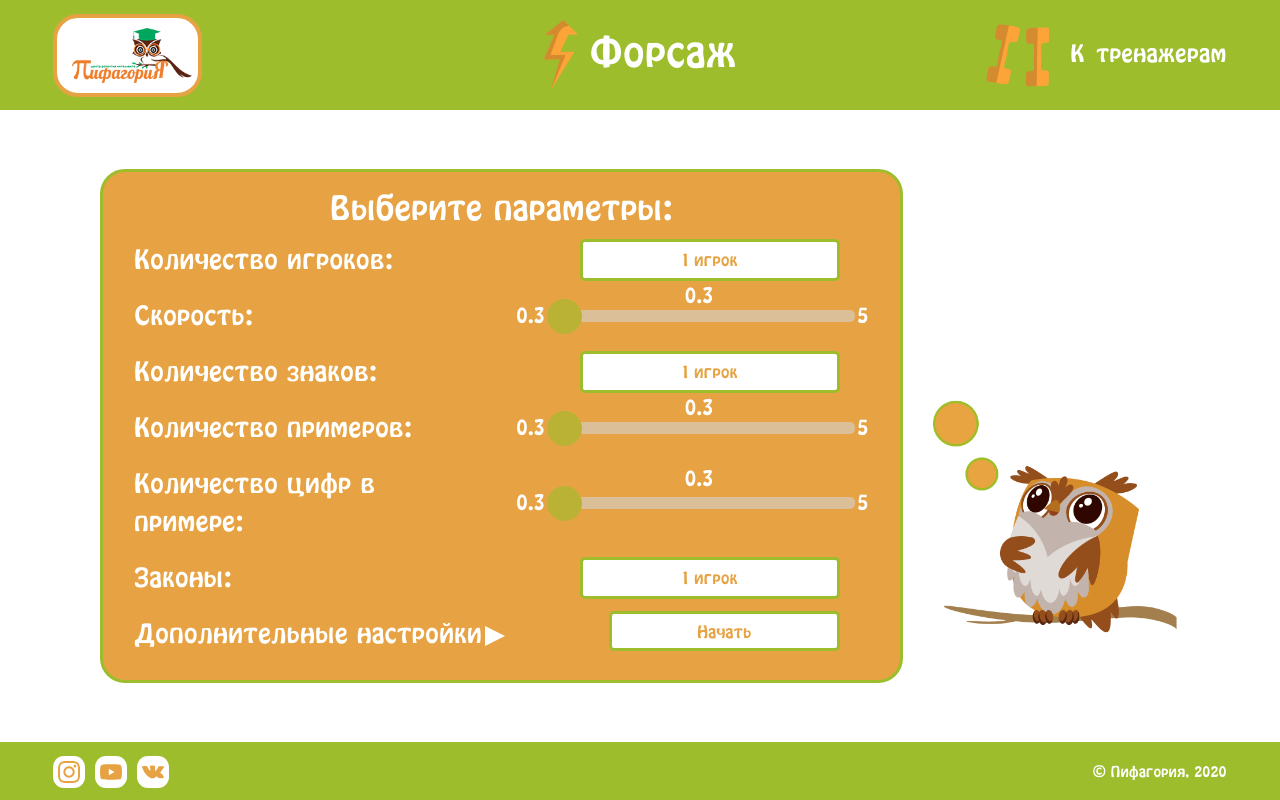
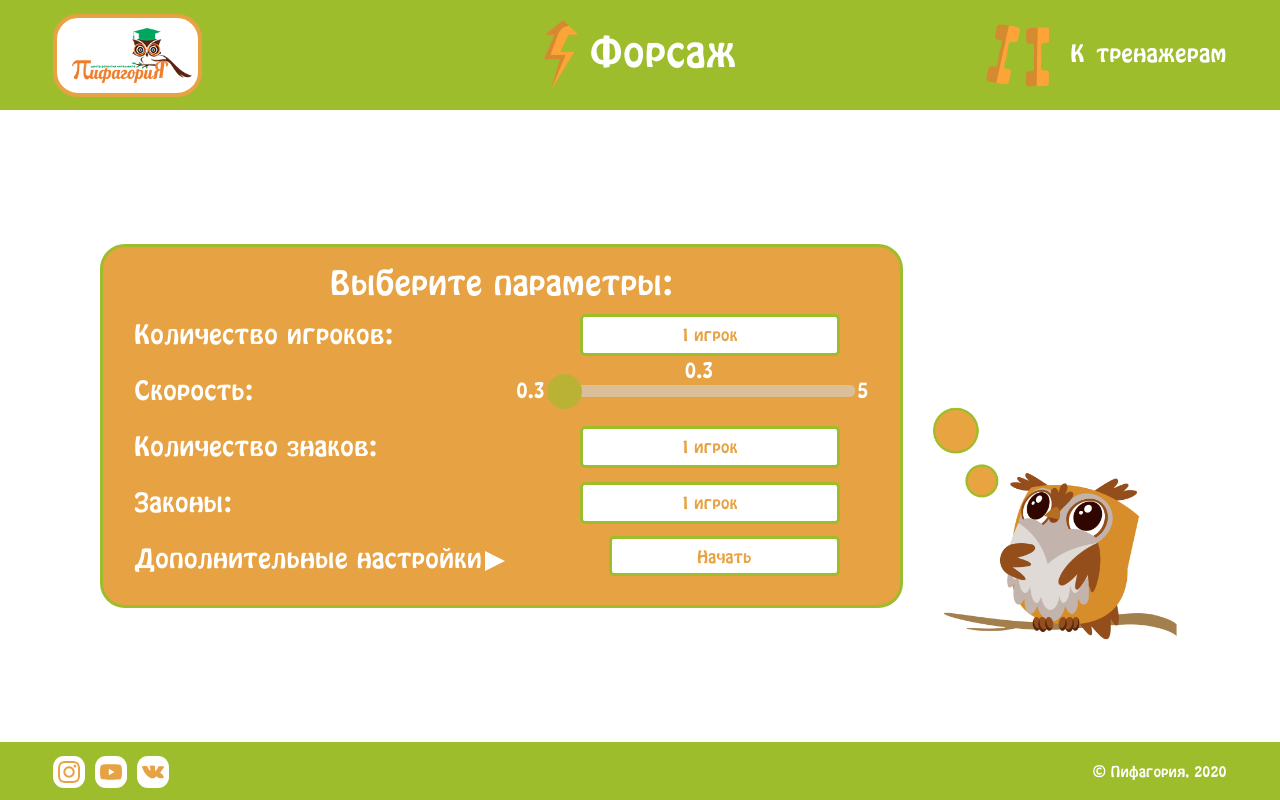
Before and after one commit to IlyaIvanchikov/forsage, a React (Create React App) app: page / in a window 1280 px wide. Built offline with nearby package versions, Linux system fonts and the light colour scheme.

Commit message:
feat: add test variant for useReducer and useContext

```diff
--- a/src/components/Parameters/Parameters.tsx
+++ b/src/components/Parameters/Parameters.tsx
@@ -1,20 +1,8 @@
 import React, { useState, useEffect } from 'react';
-import classes from './parameters.module.scss';
-import { Form, Row, Col, Button } from 'react-bootstrap';
-import Dropdown from './dropdown/dropdown';
-import FormButton from './formButton/formButton';
-import FormRange from './formRange/formRange';
-import ModalComponent from './modal/modal';
-import { Players } from './modal/components/players/players';
-import { Signs } from './modal/components/signs/signs';
-import { Laws } from './modal/components/laws/laws';
-import Loader from '../loader/loader';
+import ParametersView from './parameters.view';
+import { SubmitForm } from '../../ts/store';
 
-interface EventHandlerProps {
-  handleSubmit: (e: React.FormEvent<HTMLFormElement>) => void;
-}
-
-const Parameters = ({ handleSubmit }: EventHandlerProps) => {
+const Parameters = ({ handleSubmit, playerParameters }: SubmitForm) => {
   const [isLoading, setLoading] = useState<boolean>(false);
   const [showPlayers, setShowPlayers] = useState<boolean>(false);
   const [showSigns, setShowSigns] = useState<boolean>(false);
@@ -24,6 +12,7 @@ const Parameters = ({ handleSubmit }: EventHandlerProps) => {
     setShowPlayers(true);
     setLoading(true);
   };
+
   const handleCloseModalPlayersClick = () => setShowPlayers(false);
   const handleModalSignsClick = () => setShowSigns(true);
   const handleCloseModalSignsClick = () => setShowSigns(false);
@@ -44,67 +33,23 @@ const Parameters = ({ handleSubmit }: EventHandlerProps) => {
   }, [isLoading]);
 
   return (
-    <Form className={classes.form} onSubmit={handleSubmit}>
-      <h2 className="text-center">Выберите параметры:</h2>
-      <FormButton
-        title="Количество игроков:"
-        handleModalClick={handleModalPlayersClick}
-      />
-      <ModalComponent
-        showModal={showPlayers}
-        handleCloseModalClick={handleCloseModalPlayersClick}
-        title="Количество игроков"
-      >
-        {' '}
-        {isLoading ? <Loader /> : <Players />}
-      </ModalComponent>
-      <FormRange title="Скорость:" />
-      <FormButton
-        title="Количество знаков:"
-        handleModalClick={handleModalSignsClick}
-      />
-      <ModalComponent
-        showModal={showSigns}
-        handleCloseModalClick={handleCloseModalSignsClick}
-        title="Количество знаков"
-      >
-        {' '}
-        <Signs />
-      </ModalComponent>
-      <FormRange title="Количество примеров:" />
-      <FormRange title="Количество цифр в примере:" />
-      <FormButton title="Законы:" handleModalClick={handleModalLawsClick} />
-      <ModalComponent
-        showModal={showLaws}
-        handleCloseModalClick={handleCloseModalLawsClick}
-        title="Законы"
-      >
-        {' '}
-        <Laws />
-      </ModalComponent>
-      <Form.Group as={Row} controlId="formPlaintextButton" className="mb-1">
-        <Form.Label column={true} sm="7">
-          <Dropdown />
-        </Form.Label>
-        <Col
-          sm="5"
-          className="d-flex align-items-center justify-content-center"
-        >
-          <Button
-            type="submit"
-            className={classes.formControlButton}
-            style={{
-              width: '80%',
-              height: '50%',
-              minHeight: '40px',
-              marginBottom: '2%',
-            }}
-          >
-            Начать
-          </Button>
-        </Col>
-      </Form.Group>
-    </Form>
+    <ParametersView
+      // speed={speed}
+      // rounds={rounds}
+      // digits={digits}
+      playerParameters={playerParameters}
+      handleSubmit={handleSubmit}
+      showPlayers={showPlayers}
+      showSigns={showSigns}
+      showLaws={showLaws}
+      isLoading={isLoading}
+      handleModalPlayersClick={handleModalPlayersClick}
+      handleCloseModalPlayersClick={handleCloseModalPlayersClick}
+      handleModalSignsClick={handleModalSignsClick}
+      handleCloseModalSignsClick={handleCloseModalSignsClick}
+      handleModalLawsClick={handleModalLawsClick}
+      handleCloseModalLawsClick={handleCloseModalLawsClick}
+    />
   );
 };
 
--- a/src/components/Parameters/formRange/formRange.tsx
+++ b/src/components/Parameters/formRange/formRange.tsx
@@ -1,9 +1,9 @@
 import React, { useState } from 'react';
 import { Row, Col, Form } from 'react-bootstrap';
 import classes from './formRange.module.scss';
-import { TitleParameters } from './../../../ts/store';
+import { RangeParameters } from './../../../ts/store';
 
-const FormRange = ({ title }: TitleParameters) => {
+const FormRange = ({ title, min, max }: RangeParameters) => {
   const [valueRange, setValueRange] = useState<string>('0.3');
   const handleRangeChange = (e: React.ChangeEvent<HTMLInputElement>): void => {
     setValueRange(e.target.value);
@@ -20,8 +20,8 @@ const FormRange = ({ title }: TitleParameters) => {
           type="range"
           placeholder="range"
           className={classes.colRange__formControl}
-          min="0.3"
-          max="5"
+          min={min}
+          max={max}
           step="0.1"
           value={valueRange}
           onChange={handleRangeChange}
--- a/src/components/Parameters/modal/components/players/players.tsx
+++ b/src/components/Parameters/modal/components/players/players.tsx
@@ -38,7 +38,7 @@ export const Players = (): JSX.Element => {
                   <img
                     alt="player"
                     src={nameButton.items[indexReduce].url}
-                    key={item.id}
+                    key={item.id + indexReduce}
                     className={classes.btn__img}
                   />,
                 ],
--- a/src/components/Parameters/modal/modal.tsx
+++ b/src/components/Parameters/modal/modal.tsx
@@ -22,6 +22,7 @@ const ModalComponent = ({
         onHide={handleCloseModalClick}
         centered={true}
         className={classes.modal}
+        // animation={false}
       >
         <Modal.Header
           className="justify-content-center"
--- /dev/null
+++ b/src/components/Parameters/parameters.view.tsx
@@ -0,0 +1,115 @@
+import React from 'react';
+import classes from './parameters.module.scss';
+import { Form, Row, Col, Button } from 'react-bootstrap';
+import Dropdown from './dropdown/dropdown';
+import FormButton from './formButton/formButton';
+import FormRange from './formRange/formRange';
+import ModalComponent from './modal/modal';
+import { Players } from './modal/components/players/players';
+import { Signs } from './modal/components/signs/signs';
+import { Laws } from './modal/components/laws/laws';
+import Loader from '../loader/loader';
+import { SubmitForm } from '../../ts/store';
+// import { StateTypeItem } from '../../container/main/state/reducer';
+
+interface EventHandlerProps extends SubmitForm {
+  showPlayers: boolean;
+  showLaws: boolean;
+  showSigns: boolean;
+  isLoading: boolean;
+  handleModalPlayersClick: (e: React.MouseEvent<HTMLButtonElement>) => void;
+  handleCloseModalPlayersClick: (
+    e: React.MouseEvent<HTMLButtonElement>
+  ) => void;
+  handleModalSignsClick: (e: React.MouseEvent<HTMLButtonElement>) => void;
+  handleCloseModalSignsClick: (e: React.MouseEvent<HTMLButtonElement>) => void;
+  handleCloseModalLawsClick: (e: React.MouseEvent<HTMLButtonElement>) => void;
+  handleModalLawsClick: (e: React.MouseEvent<HTMLButtonElement>) => void;
+}
+
+const ParametersView = ({
+  handleSubmit,
+  isLoading,
+  showPlayers,
+  showLaws,
+  showSigns,
+  handleModalPlayersClick,
+  handleCloseModalPlayersClick,
+  handleModalSignsClick,
+  handleCloseModalSignsClick,
+  handleModalLawsClick,
+  handleCloseModalLawsClick,
+  playerParameters,
+}: EventHandlerProps) => {
+  console.log(playerParameters);
+  return (
+    <Form className={classes.form} onSubmit={handleSubmit}>
+      <h2 className="text-center">Выберите параметры:</h2>
+      <FormButton
+        title="Количество игроков:"
+        handleModalClick={handleModalPlayersClick}
+      />
+      <ModalComponent
+        showModal={showPlayers}
+        handleCloseModalClick={handleCloseModalPlayersClick}
+        title="Количество игроков"
+      >
+        {' '}
+        {isLoading ? <Loader /> : <Players />}
+      </ModalComponent>
+      <FormRange
+        title="Скорость:"
+        min={0.3}
+        max={5}
+        CurrentValue={playerParameters.speed}
+      />
+      <FormButton
+        title="Количество знаков:"
+        handleModalClick={handleModalSignsClick}
+      />
+      <ModalComponent
+        showModal={showSigns}
+        handleCloseModalClick={handleCloseModalSignsClick}
+        title="Количество знаков"
+      >
+        {' '}
+        <Signs />
+      </ModalComponent>
+      {/* <FormRange title="Количество примеров:" />
+      <FormRange title="Количество цифр в примере:" /> */}
+      <FormButton title="Законы:" handleModalClick={handleModalLawsClick} />
+      <ModalComponent
+        showModal={showLaws}
+        handleCloseModalClick={handleCloseModalLawsClick}
+        title="Законы"
+      >
+        {' '}
+        <Laws />
+      </ModalComponent>
+      <Form.Group as={Row} controlId="formPlaintextButton" className="mb-1">
+        <Form.Label column={true} sm="7">
+          <Dropdown />
+        </Form.Label>
+        <Col
+          sm="5"
+          className="d-flex align-items-center justify-content-center"
+        >
+          <Button
+            type="submit"
+            className={classes.formControlButton}
+            style={{
+              width: '80%',
+              height: '50%',
+              minHeight: '40px',
+              marginBottom: '2%',
+            }}
+          >
+            Начать
+          </Button>
+        </Col>
+      </Form.Group>
+    </Form>
+  );
+};
+
+export default ParametersView;
--- a/src/container/main/blockParameters/blockParameters.tsx
+++ b/src/container/main/blockParameters/blockParameters.tsx
@@ -2,11 +2,13 @@ import React, { useContext } from 'react';
 import classes from './blockParameters.module.scss';
 import Parameters from '../../../components/parameters/parameters';
 import owl from '../../../resources/images/main/owl.png';
-import { DispatchParametersContext } from '../main-context';
+import { DispatchParametersContext, ParametersContext } from '../main-context';
 import { Row, Col, Container } from 'react-bootstrap';
+// import { SubmitForm } from '../../../ts/store';
+// import { StateType } from '../../../container/main/state/reducer';
 
 const BlockParameters: React.FC = () => {
-  // const { state }: any = useContext(ParametersContext);
+  const { state }: any = useContext(ParametersContext);
   const { handleShowSubmit }: any = useContext(DispatchParametersContext);
   // const { playerParameters } = state;
   return (
@@ -15,6 +17,8 @@ const BlockParameters: React.FC = () => {
         <Col sm={12} lg={9}>
           <Parameters
             handleSubmit={handleShowSubmit}
+            playerParameters={state.playerParameters[0]}
+            // state={state}
             // params={playerParameters}
           />
         </Col>
--- a/src/container/main/main-context.tsx
+++ b/src/container/main/main-context.tsx
@@ -1,4 +1,6 @@
 import React from 'react';
+// import { SubmitForm } from './../../ts/store';
+// import { StateType, initialState } from './state/reducer';
 
 export const ParametersContext = React.createContext({});
 export const DispatchParametersContext = React.createContext({});
--- a/src/container/main/main.tsx
+++ b/src/container/main/main.tsx
@@ -6,7 +6,6 @@ import MainView from './main.view';
 const Main: React.FC = () => {
   const [state, dispatch] = useReducer(reducer, initialState);
   const [show, setShow] = useState<boolean>(true);
-
   const handleShowSubmit = (event: React.FormEvent<HTMLFormElement>): void => {
     event.preventDefault();
     setShow(false);
--- a/src/container/main/main.view.tsx
+++ b/src/container/main/main.view.tsx
@@ -2,10 +2,12 @@ import React from 'react';
 import classes from './main.module.scss';
 import BlockParameters from './blockParameters/blockParameters';
 import BlockPlay from './blockPlay/blockPlay';
-type show = {
+
+type showBlockPlay = {
   show: boolean;
 };
-const MainView = ({ show }: show) => {
+
+const MainView = ({ show }: showBlockPlay) => {
   return (
     <main className={classes.main}>
       {show && <BlockParameters />}
--- a/src/container/main/state/reducer.ts
+++ b/src/container/main/state/reducer.ts
@@ -1,9 +1,11 @@
-interface StateType {
-  playerParameters: {
-    speed: number;
-    rounds: number;
-    digits: number;
-  }[];
+export interface StateType {
+  playerParameters: StateTypeItem[];
+}
+
+export interface StateTypeItem {
+  speed: number;
+  rounds: number;
+  digits: number;
 }
 
 type ActionType =
```
Also changed, not shown: src/ts/store.ts (+8 -6 lines), tsconfig.json (+9 -4 lines).
